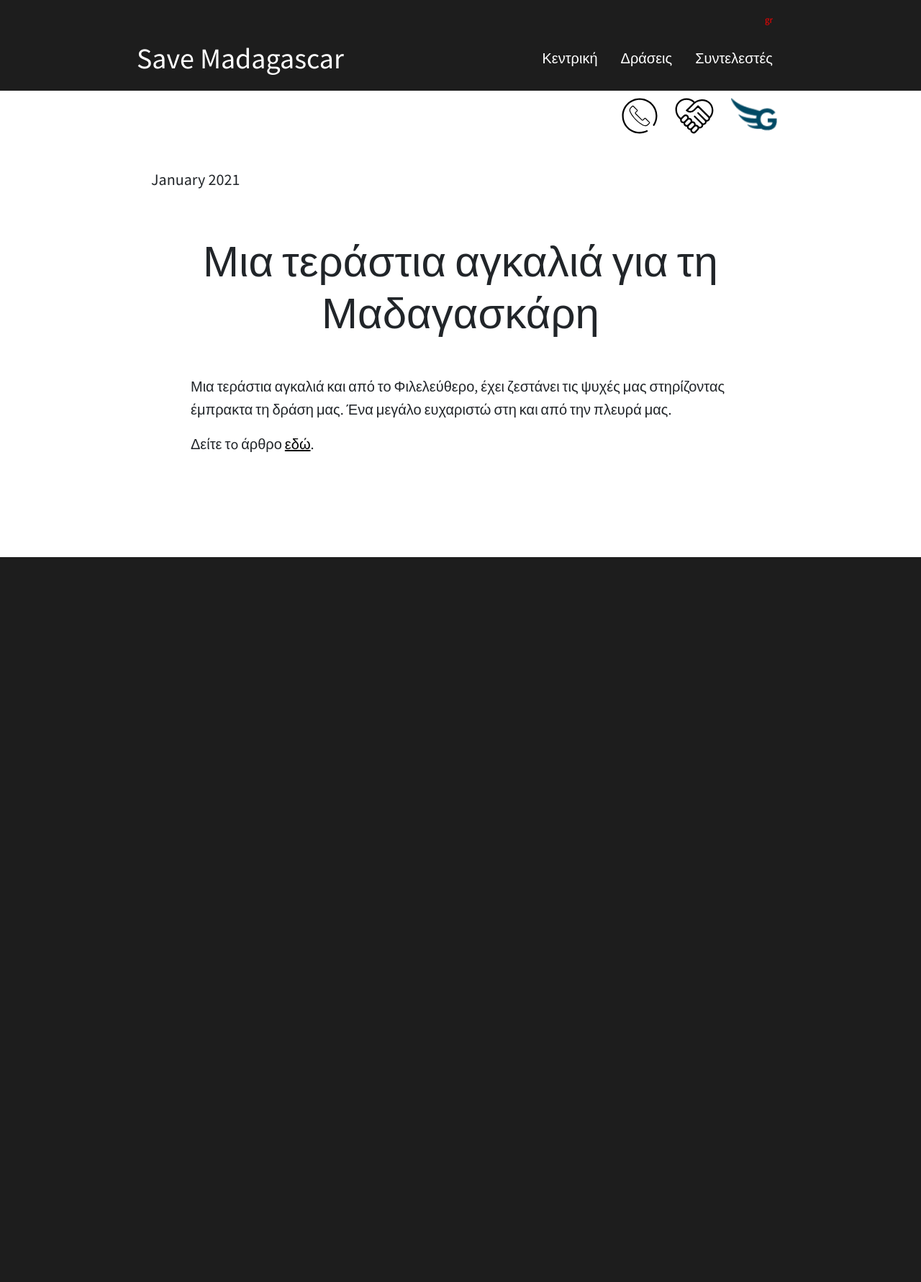
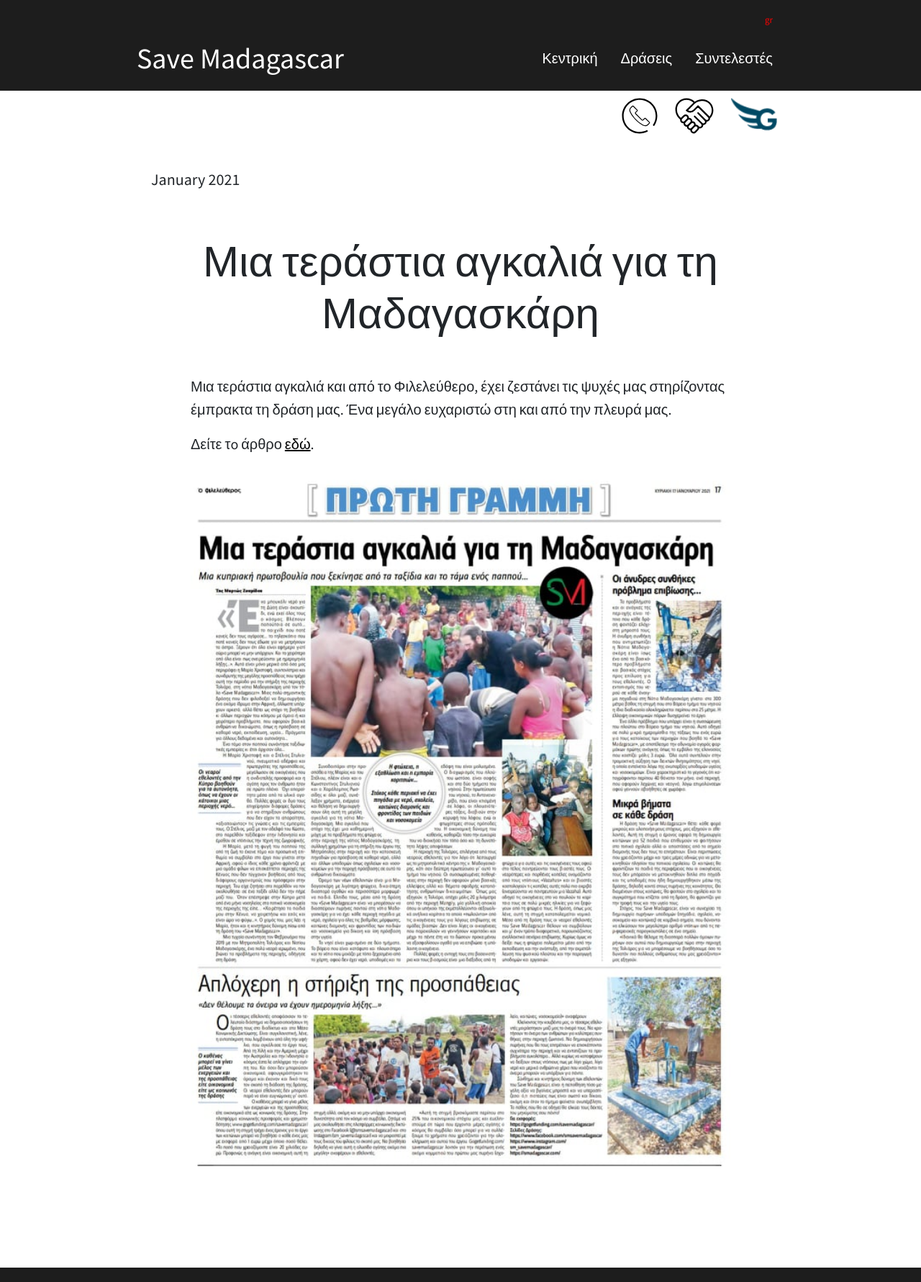
Before and after one commit to at07cm1/smadagascar_site, a Jekyll site: the page built from _posts/updates/2021-01-17-phileleftheros_terastia_agkalia.md, in a window 1280 px wide. Shown: the whole page at 72% size. Built offline with Jekyll 4.4.1, drawn with Linux system fonts in a browser that asks for light colours; before the commit the page ends 900 px from its top, so only the background shows below that.

Commit message:
Added fb avatar and screenshot for phil post

```diff
--- a/_posts/updates/2021-01-17-phileleftheros_terastia_agkalia.md
+++ b/_posts/updates/2021-01-17-phileleftheros_terastia_agkalia.md
@@ -5,8 +5,11 @@
 lang_id: phileleftheros_terastia_agkalia
 lang: gr
 avatar: "/media/post_pictures/phileleftheros_terastia_agkalia/fileleftheros_logo_square.jpg"
+fb_avatar: "/media/post_pictures/phileleftheros_terastia_agkalia/eating.jpg"
 ---
 
 Μια τεράστια αγκαλιά και από το Φιλελεύθερο, έχει ζεστάνει τις ψυχές μας στηρίζοντας έμπρακτα τη δράση μας. Ένα μεγάλο ευχαριστώ στη και από την πλευρά μας.
 
 Δείτε τo άρθρο [εδώ](https://www.philenews.com/koinonia/eidiseis/article/1103311?fbclid=IwAR27EybJqafU4NNQbiJHRzSN7Fdvo96FfhK5w09dhexM1Ehe3g3q9F0yW8k).
+
+<a href="https://www.philenews.com/koinonia/eidiseis/article/1103311?fbclid=IwAR27EybJqafU4NNQbiJHRzSN7Fdvo96FfhK5w09dhexM1Ehe3g3q9F0yW8k"><img src="/media/post_pictures/phileleftheros_terastia_agkalia/print_version.jpg" style="width:100%"></a>
```
Also changed, not shown: media/post_pictures/phileleftheros_terastia_agkalia/eating.jpg (added), media/post_pictures/phileleftheros_terastia_agkalia/print_version.jpg (added).
